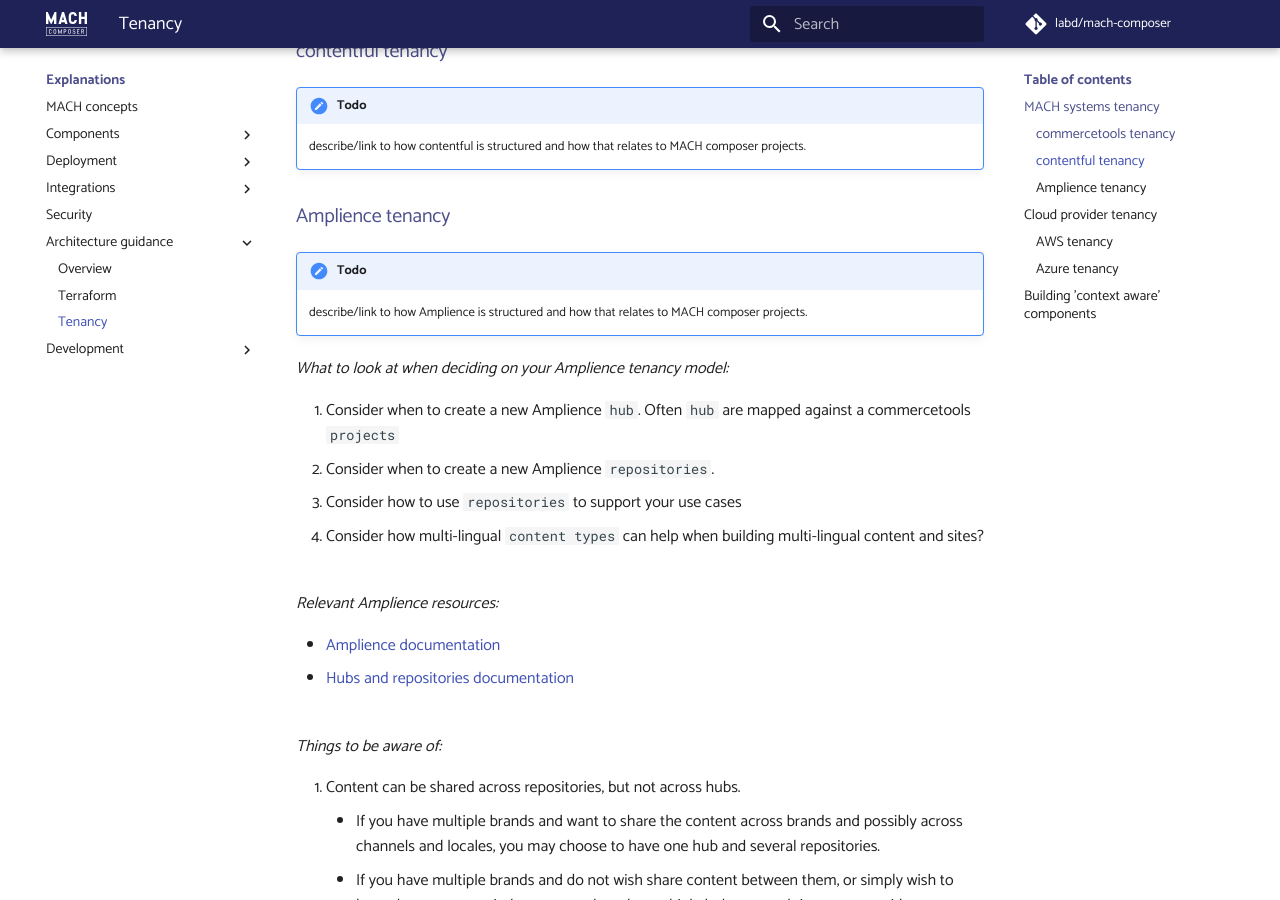
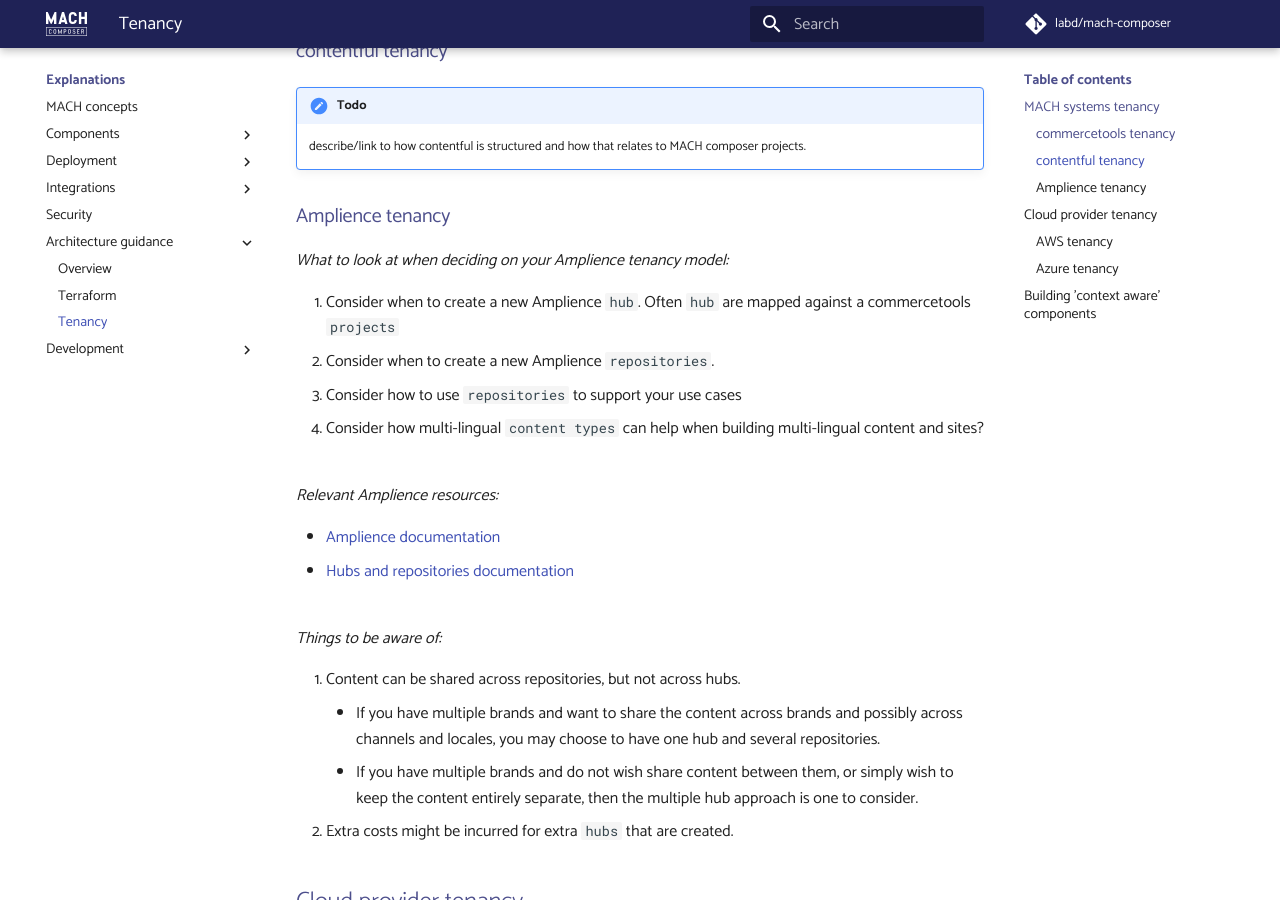
Before and after one commit to mach-composer/mach-composer-cli, an MkDocs documentation site: the page built from docs/src/topics/architecture/tenancy.md, in a window 1280 px wide and 900 px high, scrolled down 2107 px. Built offline with MkDocs 1.6.1 and Material for MkDocs 9.7.7, drawn with Linux system fonts in a browser that asks for light colours; a script that is not in the unit is left out; comment, search, counter and statistics services are not loaded.

Commit message:
Delete todo

```diff
--- a/docs/src/topics/architecture/tenancy.md
+++ b/docs/src/topics/architecture/tenancy.md
@@ -61,9 +61,6 @@
 
 ### Amplience tenancy
 
-!!! TODO
-    describe/link to how Amplience is structured and how that relates to MACH composer projects.
-
 *What to look at when deciding on your Amplience tenancy model:*
 
 1. Consider when to create a new Amplience `hub`. Often `hub` are mapped against a commercetools `projects`
@@ -84,7 +81,6 @@
     - If you have multiple brands and want to share the content across brands and possibly across channels and locales, you may choose to have one hub and several repositories.
     - If you have multiple brands and do not wish share content between them, or simply wish to keep the content entirely separate, then the multiple hub approach is one to consider.
 2. Extra costs might be incurred for extra `hubs` that are created.
-
 
 ## Cloud provider tenancy
 
```
